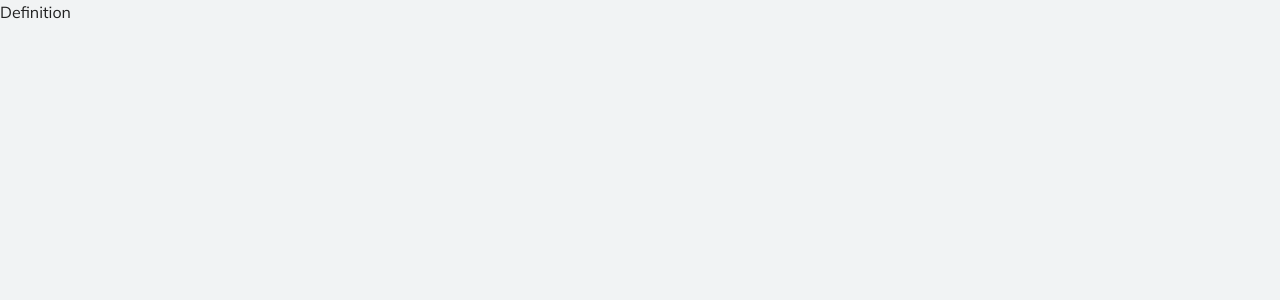
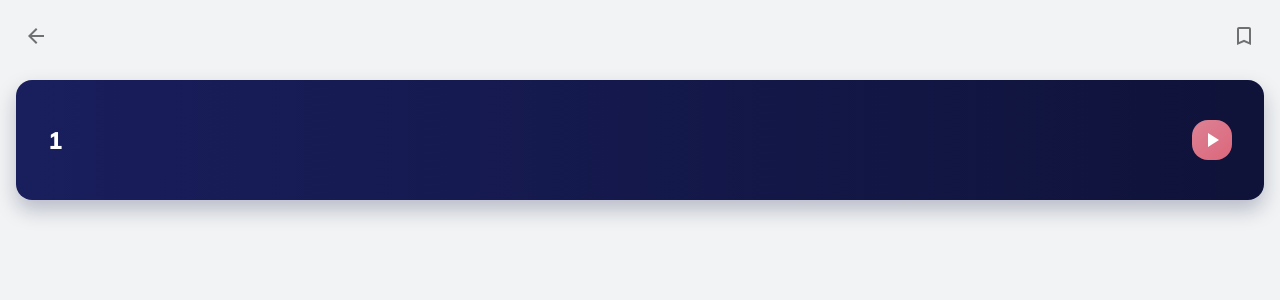
Before and after one commit to stephin007/dictionary, a React (Create React App) app: page /search/1 in a window 1280 px wide. Shown: the top 300 px of the page. Built offline with nearby package versions, Linux system fonts and the light colour scheme.

Commit message:
Added the searched word card in the definition page

```diff
--- a/src/App.js
+++ b/src/App.js
@@ -1,6 +1,6 @@
 import theme from "./theme";
 import { ThemeProvider } from "@emotion/react";
-import { CssBaseline } from "@mui/material";
+import { CssBaseline, Grid } from "@mui/material";
 import { BrowserRouter as Router, Route, Routes } from "react-router-dom";
 //
 import Home from "./components/Home";
@@ -11,6 +11,8 @@ const App = () => {
   return (
     <ThemeProvider theme={theme}>
       <CssBaseline />
+      <Grid container>
+        <Grid item xs={12} sx={{ p: "16px" }}>
           <Router>
             <Routes>
               <Route exact path='/' element={<Home />} />
@@ -18,6 +20,8 @@ const App = () => {
               <Route path='/search/:word' element={<Definition />} />
             </Routes>
           </Router>
+        </Grid>
+      </Grid>
     </ThemeProvider>
   );
 };
--- a/src/components/Definition/index.js
+++ b/src/components/Definition/index.js
@@ -1,5 +1,61 @@
+import { Stack, Typography, Box, IconButton } from "@mui/material";
+import {
+  ArrowBack as BackIcon,
+  BookmarkBorder as BookmarkIcon,
+  Border as BookmarkedIcon,
+  PlayArrow as PlayIcon,
+} from "@mui/icons-material";
+
+import { useParams } from "react-router-dom";
+
 const Definition = () => {
-  return <div>Definition</div>;
+  const { word } = useParams();
+  return (
+    <>
+      <Stack direction='row' justifyContent='space-between'>
+        <IconButton>
+          <BackIcon />
+        </IconButton>
+        <IconButton>
+          <BookmarkIcon />
+        </IconButton>
+      </Stack>
+      <Stack
+        direction='row'
+        alignItems='center'
+        justifyContent='space-between'
+        sx={{
+          mt: "24px",
+          background:
+            "linear-gradient(90.17deg, #191e5d 0.14%, #0f133a 98.58%)",
+          boxShadow: "0px 10px 20px rgba(19, 23, 71, 0.25)",
+          px: "32px",
+          py: "40px",
+          color: "white",
+          borderRadius: "16px",
+        }}
+      >
+        <Typography
+          sx={{
+            textTransform: "capitalize",
+          }}
+          variant='h5'
+        >
+          {word}
+        </Typography>
+        <IconButton
+          sx={{
+            borderRadius: "16px",
+            p: "8px",
+            color: "#fff",
+            background: (theme) => theme.palette.pink,
+          }}
+        >
+          <PlayIcon />
+        </IconButton>
+      </Stack>
+    </>
+  );
 };
 
 export default Definition;
--- a/src/components/Home/index.js
+++ b/src/components/Home/index.js
@@ -12,7 +12,7 @@ const Home = () => {
 
   const handleSubmit = (e) => {
     e.preventDefault();
-    const trimmedWord = word.trim();
+    const trimmedWord = word.trim().toLowerCase();
     if (!trimmedWord || trimmedWord.split(" ").length > 1) return;
     navigate(`/search/${trimmedWord}`);
   };
@@ -72,8 +72,7 @@ const Home = () => {
             borderRadius: "16px",
             p: "16px",
             color: "#fff",
-            background:
-              "linear-gradient(138.72deg, #DC8295 0%, #DC687C 95.83%)",
+            background: (theme) => theme.palette.pink,
             boxShadow: "0px 10px 10px rgba(221, 114, 133, 0.2)",
           }}
         >
--- a/src/theme.js
+++ b/src/theme.js
@@ -8,11 +8,15 @@ export default createTheme({
     primary: {
       main: "#14194c",
     },
+    pink: "linear-gradient(138.72deg, #DC8295 0%, #DC687C 95.83%)",
   },
   typography: {
     fontFamily: "Mulish, sans-serif",
     h4: {
       fontWeight: 800,
     },
+    h5: {
+      fontWeight: 800,
+    },
   },
 });
```
Lines whose indentation alone changed are shown as unchanged.
